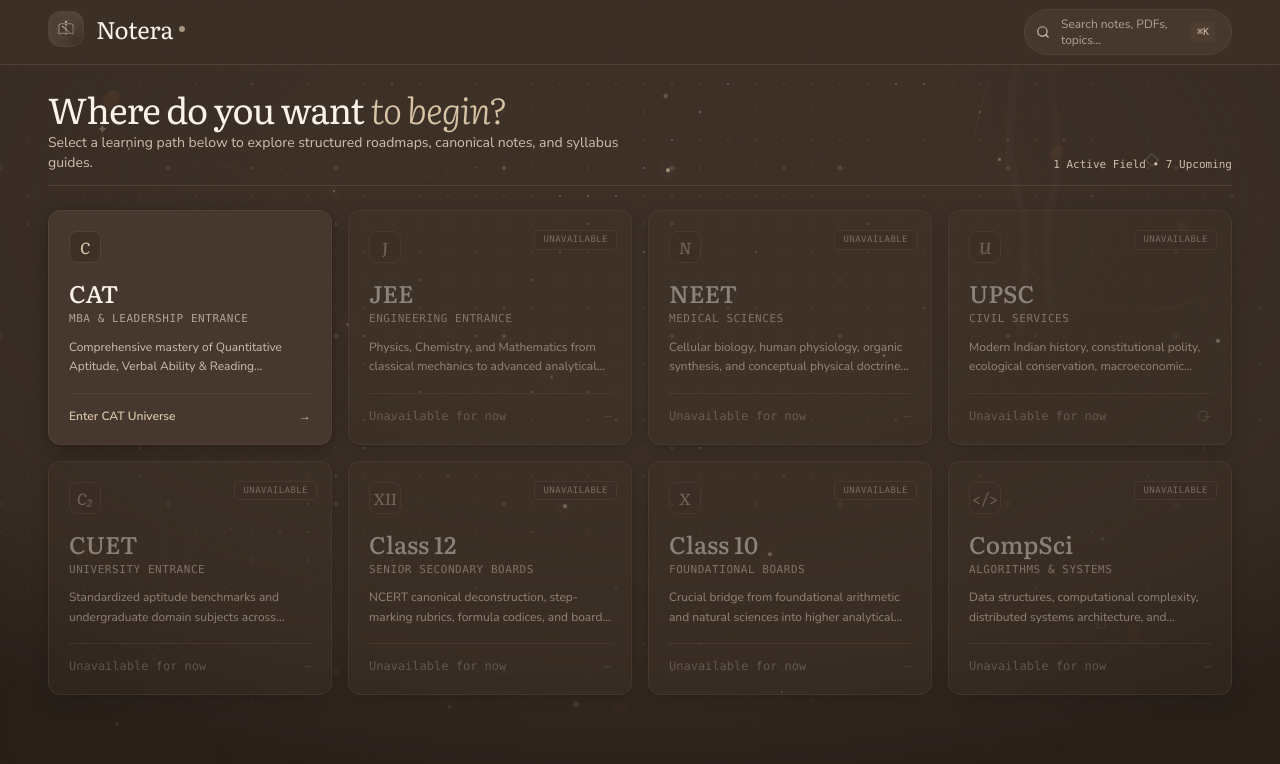
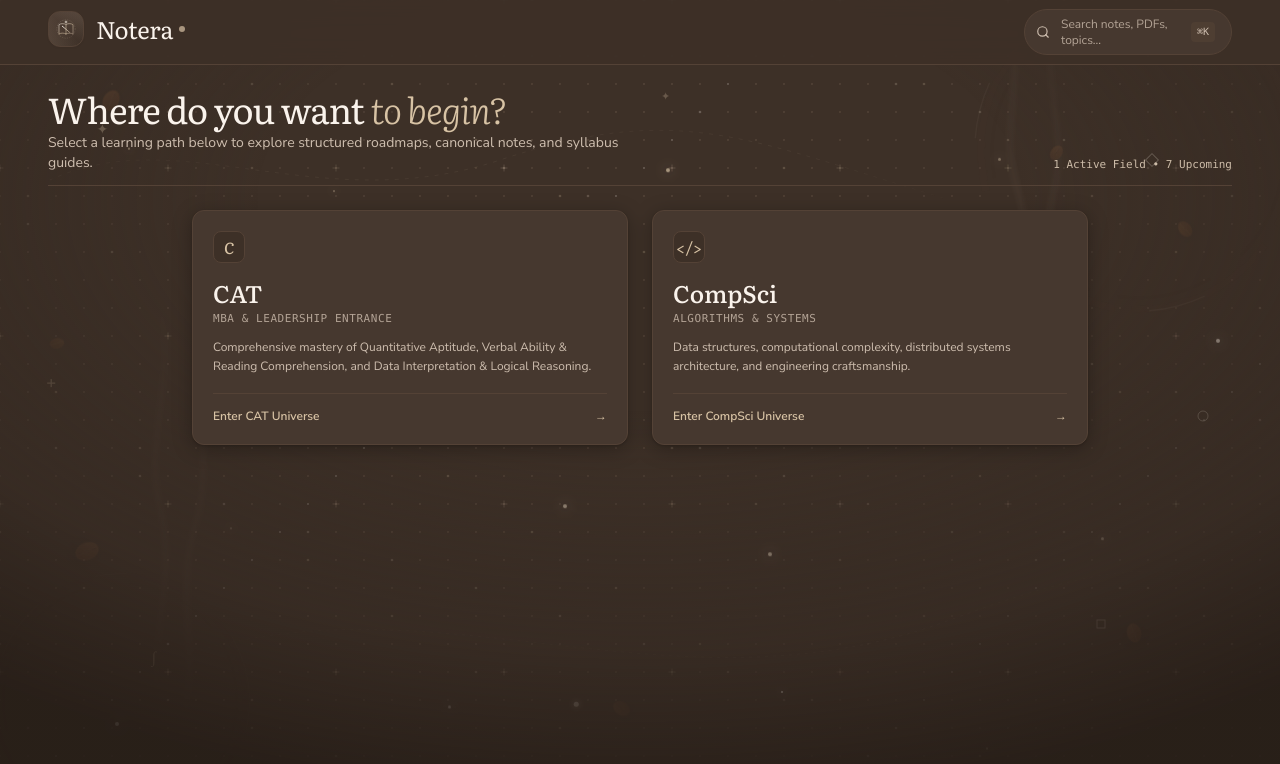
Before and after one commit to AbhinavXDayal/Notera, a React (Vite) app: page / in a window 1280 px wide. Shown: the top 764 px of the page. Built offline with nearby package versions, Linux system fonts and the light colour scheme.

Commit message:
Keep only CAT and CompSci universe cards on homepage and onboarding

```diff
--- a/src/App.tsx
+++ b/src/App.tsx
@@ -226,7 +226,7 @@
             <HeroSection />
 
             {/* Cards Grid */}
-            <div className="grid grid-cols-1 sm:grid-cols-2 lg:grid-cols-4 gap-4">
+            <div className="grid grid-cols-1 md:grid-cols-2 gap-6 max-w-4xl mx-auto">
               {sortedFields.map((field) => {
                 const isRecommended = Boolean(
                   preferences?.interests.some((i) => {
--- a/src/components/onboarding/VisitorOnboardingModal.tsx
+++ b/src/components/onboarding/VisitorOnboardingModal.tsx
@@ -282,15 +282,9 @@
                   </p>
                 </div>
 
-                <div className="grid grid-cols-2 sm:grid-cols-3 gap-2.5 pt-1">
+                <div className="grid grid-cols-1 sm:grid-cols-3 gap-2.5 pt-1">
                   {[
                     "CAT",
-                    "JEE",
-                    "NEET",
-                    "UPSC",
-                    "CUET",
-                    "Class 12",
-                    "Class 10",
                     "Computer Science",
                     "Just Exploring",
                   ].map((field) => {
--- a/src/data/fields.ts
+++ b/src/data/fields.ts
@@ -12,73 +12,13 @@
     available: true,
   },
   {
-    id: 'JEE',
-    title: 'JEE',
-    subtitle: 'Engineering Entrance',
-    symbol: 'J',
-    description: 'Physics, Chemistry, and Mathematics from classical mechanics to advanced analytical problem solving for IIT entrance.',
-    actionText: 'Unavailable for now',
-    targetPath: '/jee',
-    available: false,
-  },
-  {
-    id: 'NEET',
-    title: 'NEET',
-    subtitle: 'Medical Sciences',
-    symbol: 'N',
-    description: 'Cellular biology, human physiology, organic synthesis, and conceptual physical doctrines for national medical school.',
-    actionText: 'Unavailable for now',
-    targetPath: '/neet',
-    available: false,
-  },
-  {
-    id: 'UPSC',
-    title: 'UPSC',
-    subtitle: 'Civil Services',
-    symbol: 'U',
-    description: 'Modern Indian history, constitutional polity, ecological conservation, macroeconomic ethics, and essay mastery.',
-    actionText: 'Unavailable for now',
-    targetPath: '/upsc',
-    available: false,
-  },
-  {
-    id: 'CUET',
-    title: 'CUET',
-    subtitle: 'University Entrance',
-    symbol: 'C₂',
-    description: 'Standardized aptitude benchmarks and undergraduate domain subjects across central universities.',
-    actionText: 'Unavailable for now',
-    targetPath: '/cuet',
-    available: false,
-  },
-  {
-    id: 'CLASS_12',
-    title: 'Class 12',
-    subtitle: 'Senior Secondary Boards',
-    symbol: 'XII',
-    description: 'NCERT canonical deconstruction, step-marking rubrics, formula codices, and board exam blueprints.',
-    actionText: 'Unavailable for now',
-    targetPath: '/class-12',
-    available: false,
-  },
-  {
-    id: 'CLASS_10',
-    title: 'Class 10',
-    subtitle: 'Foundational Boards',
-    symbol: 'X',
-    description: 'Crucial bridge from foundational arithmetic and natural sciences into higher analytical scholarship.',
-    actionText: 'Unavailable for now',
-    targetPath: '/class-10',
-    available: false,
-  },
-  {
     id: 'COMPSCI',
     title: 'CompSci',
     subtitle: 'Algorithms & Systems',
     symbol: '</>',
     description: 'Data structures, computational complexity, distributed systems architecture, and engineering craftsmanship.',
-    actionText: 'Unavailable for now',
+    actionText: 'Enter CompSci Universe',
     targetPath: '/compsci',
-    available: false,
+    available: true,
   },
 ];
```
